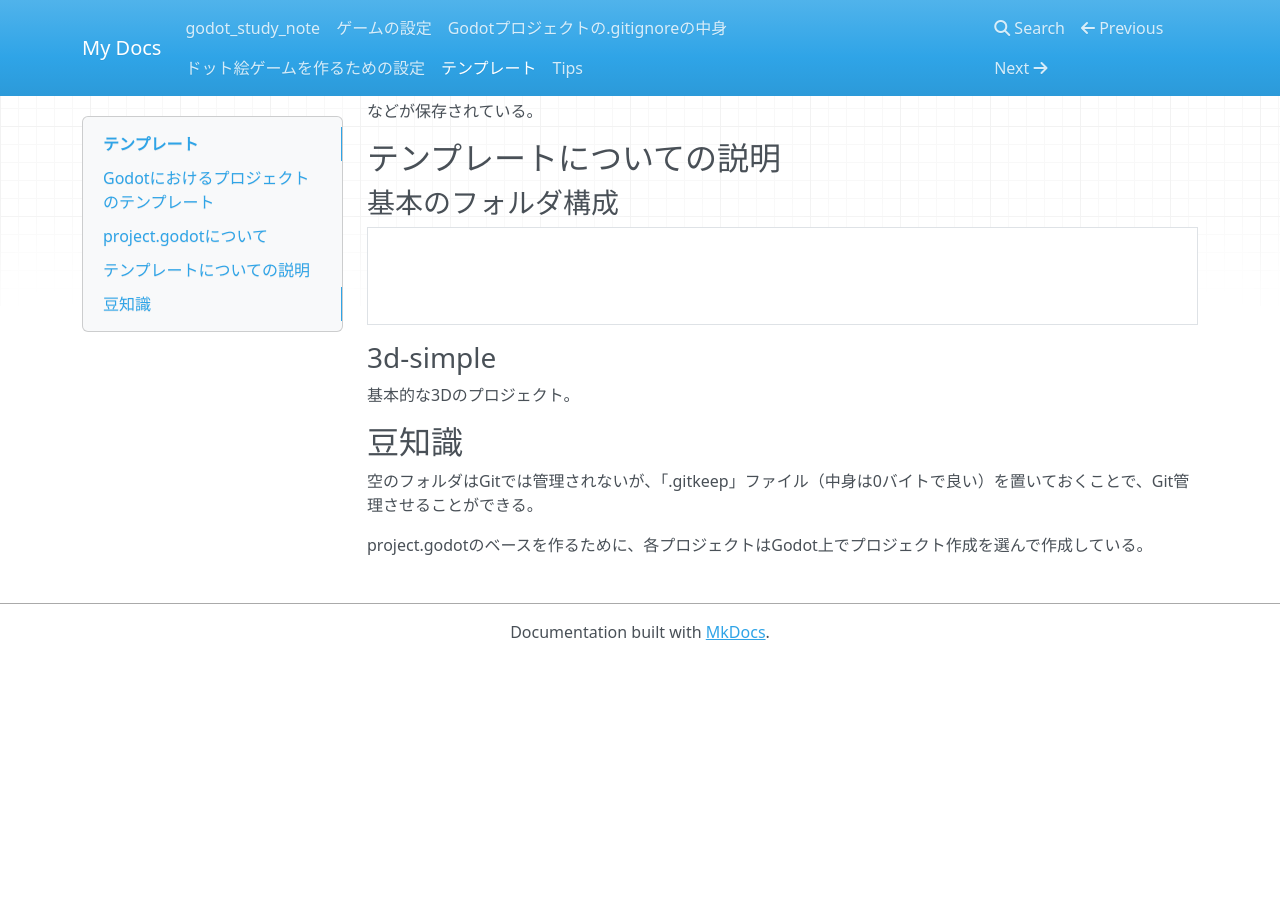
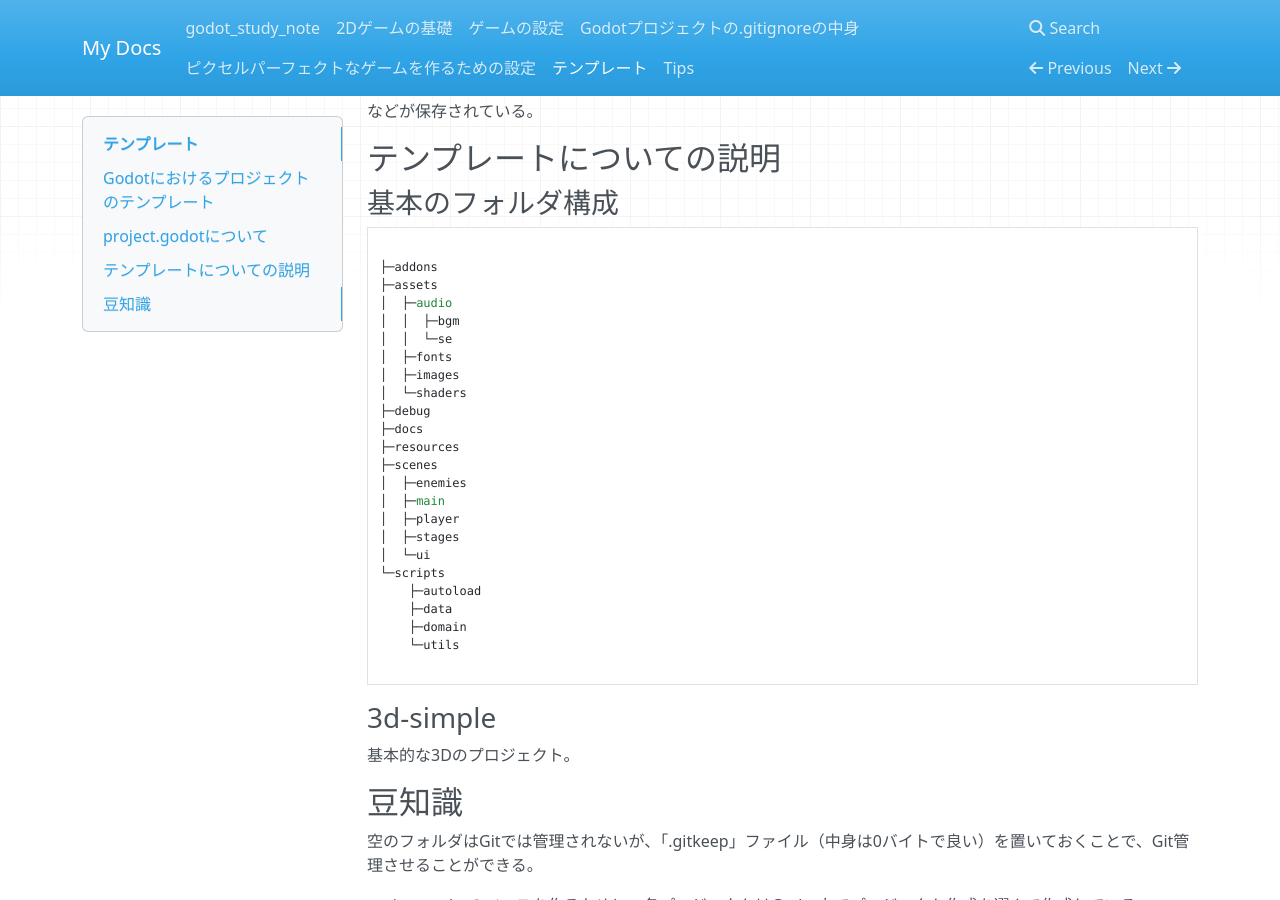
Before and after one commit to Takanashi1443/godot_study_note, an MkDocs documentation site: the page built from docs/templates.md, in a window 1280 px wide and 900 px high, scrolled down 512 px. Built offline with MkDocs 1.6.1, drawn with Linux system fonts in a browser that asks for light colours; nearby versions of some CDN libraries; before the commit the page ends 1172 px from its top, so only the background shows below that.

Commit message:
updating

````diff
--- /dev/null
+++ b/docs/2d_game.md
@@ -0,0 +1,23 @@
+# 2Dゲームの基礎
+
+## Tilesetの使い方
+
+### 概要
+
+TilesetはGodotの標準機能で、
+
+ここでは、resourcesフォルダ下にtilesetsフォルダを作成し、その中にリソースファイルを入れることにする。
+
+### 操作例
+
+#### Tilesetの作成
+
+ファイルシステムドック上のtilesetsフォルダ上で右クリック、「新規作成」→「リソース」→「Tileset」を選択。
+
+作成する.tresファイルのインスペクターを確認、タイルごとのサイズを設定する。
+
+「タイルソース」タブ上に画像をD&Dし、使用する画像を追加。
+
+セットアップで、Texture Region Sizeにタイルごとのサイズを設定する。「マージン」「分離」は画像ごとの間隔で、通常は0で良い。
+
+####
--- a/docs/pixel_game.md
+++ b/docs/pixel_game.md
@@ -1,4 +1,4 @@
-# ドット絵ゲームを作るための設定
+# ピクセルパーフェクトなゲームを作るための設定
 
 ## プロジェクト設定
 
--- a/docs/templates.md
+++ b/docs/templates.md
@@ -26,8 +26,28 @@ project.godotにはプロジェクト設定が入る。例えば、
 
 ```
 
-
-
+├─addons
+├─assets
+│  ├─audio
+│  │  ├─bgm
+│  │  └─se
+│  ├─fonts
+│  ├─images
+│  └─shaders
+├─debug
+├─docs
+├─resources
+├─scenes
+│  ├─enemies
+│  ├─main
+│  ├─player
+│  ├─stages
+│  └─ui
+└─scripts
+    ├─autoload
+    ├─data
+    ├─domain
+    └─utils
 
 ```
 
````
Also changed, not shown: docs/index.md (+2 -1 lines).
